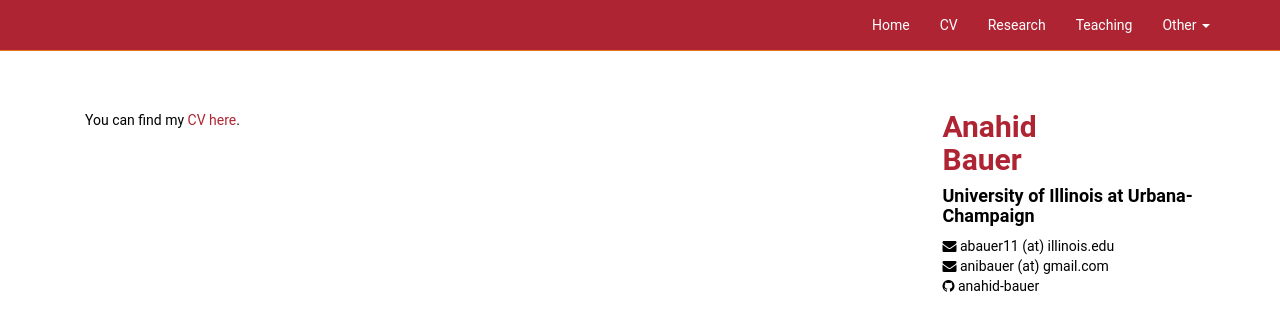
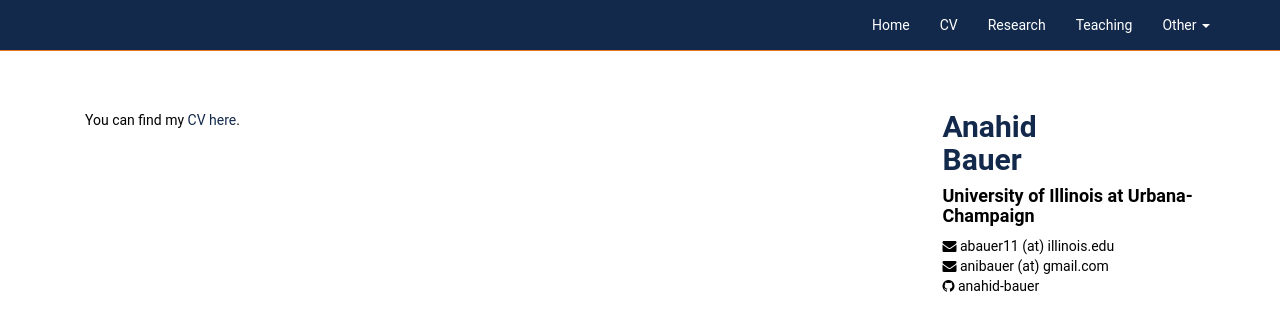
Before and after one commit to anahid-bauer/anahid-bauer.github.io, a Jekyll site: the page built from cv.md, in a window 1280 px wide. Shown: the top 331 px of the page. Built offline with Jekyll 4.4.1, drawn with Linux system fonts in a browser that asks for light colours.

Commit message:
minor changes

```diff
--- a/_layouts/header.html
+++ b/_layouts/header.html
@@ -11,7 +11,7 @@
     <!-- Bootstrap -->
     <link href="/assets/css/bootstrap.min.css" rel="stylesheet">
     <!-- Personal -->
-    <link href="/assets/css/iki.css" rel="stylesheet">
+    <link href="/assets/css/ani.css" rel="stylesheet">
 
     <link href="/assets/font-awesome-4.7.0/css/font-awesome.min.css" rel="stylesheet">
 
--- /dev/null
+++ b/assets/css/ani.css
@@ -0,0 +1,210 @@
+
+
+body {
+  font-family: 'Roboto', sans-serif;
+  color: #000;
+  background: #fff;
+  font-size: 14px;
+  padding: 50px;
+  -webkit-font-smoothing: antialiased;
+  -moz-osx-font-smoothing: grayscale;
+}
+
+
+h1,
+h3,
+
+h5,
+h6 {
+  font-weight: 700;
+  color: #000;
+}
+h2, h4{
+  font-weight: 700;
+  color: #13294b;
+}
+
+.a1 {
+  color: #000;
+}
+
+a{
+  color: #13294b;
+}
+
+
+.navbar{
+    background-color: #13294b;
+    border-color: #13294b;
+}
+
+
+.col-md-3{
+  background: #fff;
+}
+
+.col-md-9{
+  background: #fff;
+  padding: 60px;
+  padding-left: 20px;
+
+}
+
+
+
+.navbar-color{
+    background-color: #13294b;;
+    border-color: #E87722;
+    font-color: #E87722;
+    color: #E87722;
+}
+
+.nav > li > a:hover,
+.nav > li > a:focus {
+  text-decoration: none;
+  background-color: #E87722;
+}
+
+.navbar-inverse .navbar-brand {
+  color: #FFF;
+}
+
+.navbar-inverse .navbar-text {
+  color: #FFF;
+}
+.navbar-inverse .navbar-nav > li > a {
+  color: #FFF;
+}
+
+
+.panel-default > .panel-heading {
+  background-color: #13294b;
+  color: #FFF;
+
+}
+
+
+.navbar-inverse .navbar-brand:hover {
+  color: #000;
+}
+
+.navbar .navbar-nav > li > a:hover {
+  color: #000;
+}
+
+.collapse, .navbar-collapse{ color: #000; }
+
+.img-portfolio {
+    margin-bottom: 30px;
+}
+
+.img-hover:hover {
+    opacity: 0.8;
+}
+
+
+
+/* 404 Page Styles */
+
+.error-404 {
+    font-size: 100px;
+}
+
+/* Footer Styles */
+
+footer {
+    margin: 50px 0;
+}
+
+/* Responsive Styles */
+
+@media(max-width:991px) {
+    .customer-img,
+    .img-related {
+        margin-bottom: 30px;
+    }
+}
+
+@media(max-width:767px) {
+    .img-portfolio {
+        margin-bottom: 15px;
+    }
+
+    header.carousel .carousel {
+        height: 70%;
+    }
+}
+
+img.displayed {
+    display: block;
+    margin-left: auto;
+    margin-right: auto }
+
+img.resize{
+    width:80%; /* you can use % */
+    height: 80%;
+    /* height: 200px;
+    width: 200px;*/
+    border-radius: 50%;
+}
+
+
+/* CSS tags by Wouter Beeftink http://codepen.io/wbeeftink/pen/dIaDH */
+
+
+.tags {
+  list-style: none;
+  margin: 0;
+  overflow: hidden;
+  padding: 0;
+}
+
+.tags li {
+  float: left;
+}
+
+.tag {
+  background: #eee;
+  border-radius: 3px 0 0 3px;
+  color: #999;
+  display: inline-block;
+  height: 26px;
+  line-height: 26px;
+  padding: 0 20px 0 23px;
+  position: relative;
+  margin: 0 10px 10px 0;
+  text-decoration: none;
+  -webkit-transition: color 0.2s;
+}
+
+.tag::before {
+  background: #fff;
+  border-radius: 10px;
+  box-shadow: inset 0 1px rgba(0, 0, 0, 0.25);
+  content: '';
+  height: 6px;
+  left: 10px;
+  position: absolute;
+  width: 6px;
+  top: 10px;
+}
+
+.tag::after {
+  background: #fff;
+  border-bottom: 13px solid transparent;
+  border-left: 10px solid #eee;
+  border-top: 13px solid transparent;
+  content: '';
+  position: absolute;
+  right: 0;
+  top: 0;
+}
+
+.tag:hover {
+  background-color: #000;
+  color: white;
+}
+
+.tag:hover::after {
+   border-left-color: #000;
+}
```
Also changed, not shown: assets/_layouts/default.html (+15 -23 lines).
